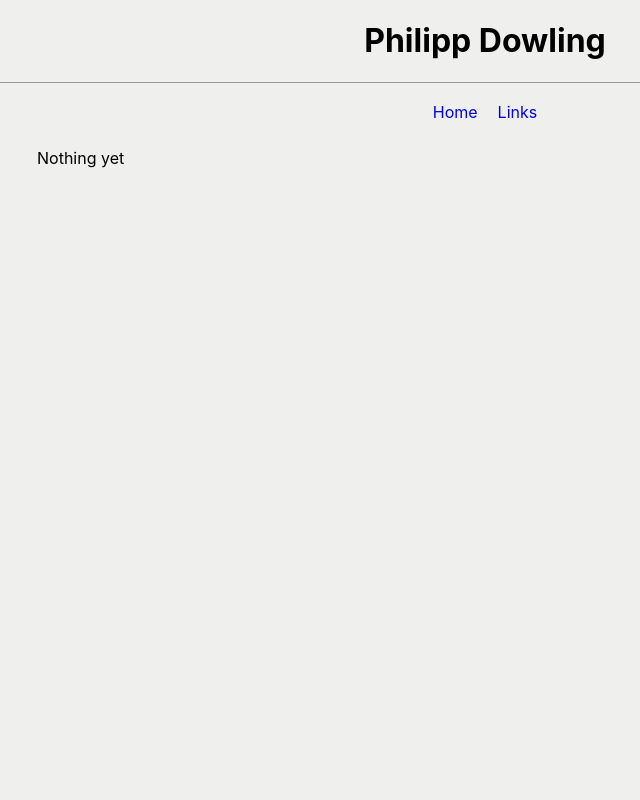
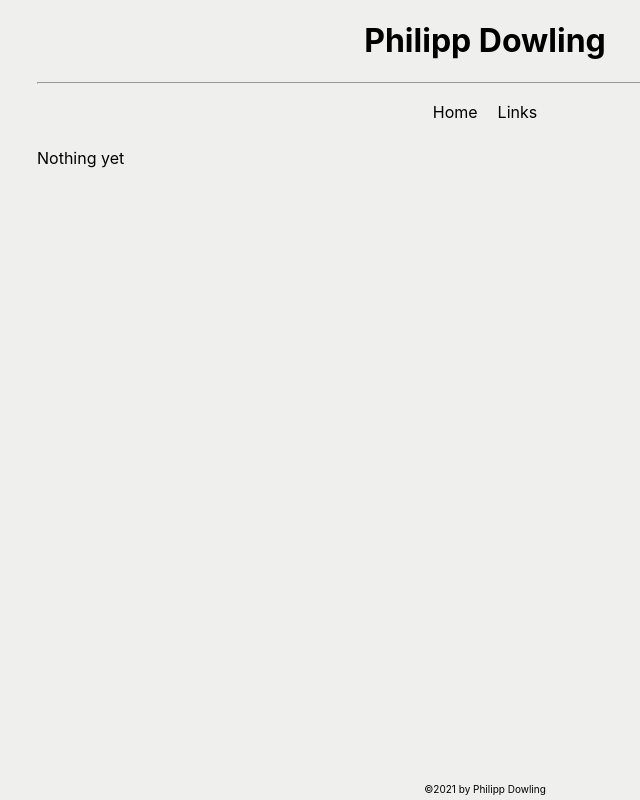
Before and after one commit to phdowling/phdowling.github.io, a React (Create React App) app: page /links in a window 1280 px wide. Shown: the whole page, without its empty margins (155-795 px from the left). Built offline with nearby package versions, Linux system fonts and the light colour scheme.

Commit message:
add Footer, some other minor improvements

```diff
--- a/src/App.css
+++ b/src/App.css
@@ -5,7 +5,26 @@
   position: absolute;
 }
 
+
 .ContentPage{
     text-align: left;
     min-width: 100vw;
 }
+
+.MainContent{
+
+}
+
+.Footer{
+    min-width: 100vw;
+    bottom: 5px;
+    position: absolute;
+    height: fit-content;
+    width: 100%;
+    font-size: x-small;
+}
+
+.AppLink{
+    text-decoration: none;
+    color: black;
+}
--- a/src/App.tsx
+++ b/src/App.tsx
@@ -1,5 +1,3 @@
-import React from 'react';
-import logo from './logo.svg';
 import './App.css';
 import Header from './components/Header';
 
@@ -10,13 +8,14 @@ import {
 } from "react-router-dom";
 import Home from './components/Home';
 import Links from './components/Links';
+import Footer from './components/Footer';
 
 function App() {
   return (
     <div className="App">
      <Router>
       <Header links={{"/": "Home", "/links": "Links"}}/>
-      <div>
+      <div className="MainContent">
         <Switch>
           <Route exact path="/">
             <Home />
@@ -26,6 +25,7 @@ function App() {
           </Route>
         </Switch>
       </div>
+      <Footer/>
      </Router>
     </div>
   );
--- /dev/null
+++ b/src/components/Footer.tsx
@@ -0,0 +1,9 @@
+function Footer(){
+    return (
+        <footer className="Footer">
+            ©2021 by Philipp Dowling
+        </footer>
+    );
+}
+
+export default Footer;
--- a/src/components/Header.tsx
+++ b/src/components/Header.tsx
@@ -14,14 +14,17 @@ function Header(props: HeaderProps) {
         },
         [history],
     );
+        // <div style={{width: isPortrait? "90%": "70%", margin: "auto"}}>
+    return (
 
-    return (
-        <div style={{width: isPortrait? "90%": "80%", margin: "auto"}}>
-          <h1 onClick={handleClick}>Philipp Dowling</h1>
+        <div style={{width: isPortrait? "90%": "70%", margin: "auto"}}>
+          <Link to="/" className="AppLink">
+            <h1 >Philipp Dowling</h1>
+          </Link>
           <hr/>
           <div>
               {Object.entries(props.links).map(([href, text], i) => (
-                <Link to={href} id={href + i}>
+                <Link className="AppLink" to={href} id={href + i}>
                     <div style={{margin: "10px", display: "inline-block"}}>
                         {text}
                     </div>
--- a/src/components/Home.tsx
+++ b/src/components/Home.tsx
@@ -11,6 +11,7 @@ I'm a product manager currently working on solutions at the intersection of:
 I'm also interested in natural language processing, machine learning, knowledge graphs and the
 different ways these can be leveraged to build tools that help us to better understand of the world,
 as well as to map that understanding.
+
 `;
 
 function Home() {
```
